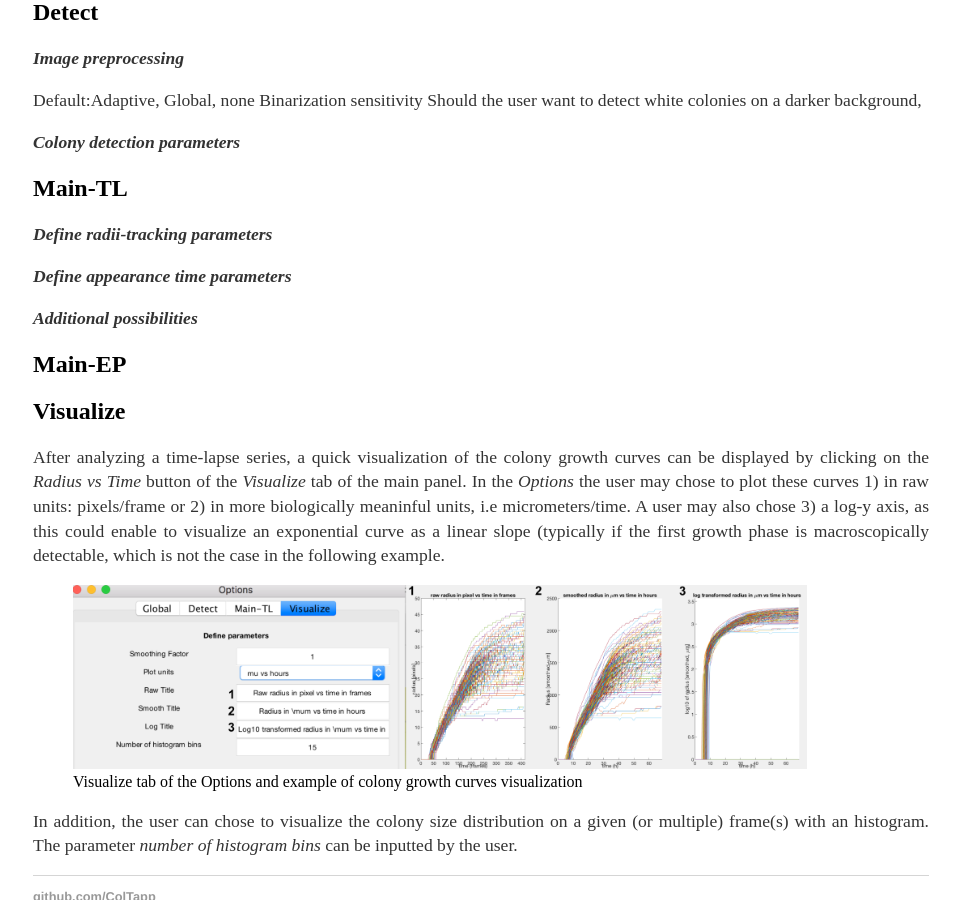
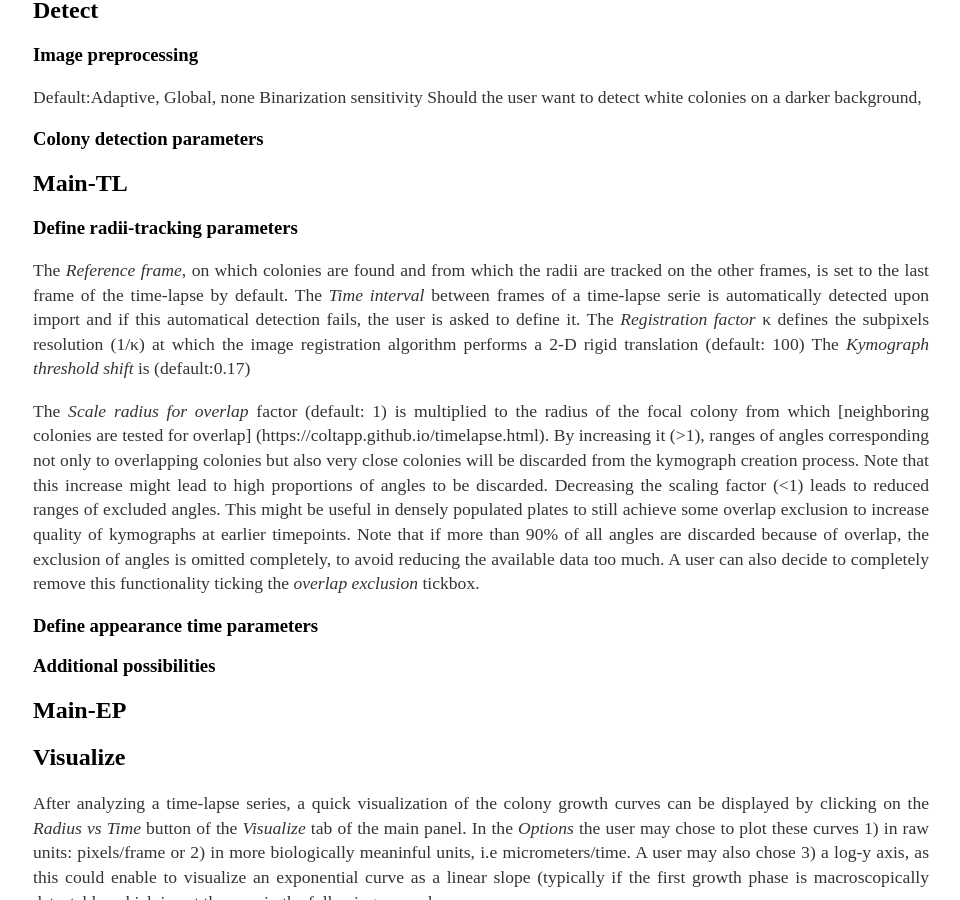
Before and after one commit to ColTapp/ColTapp.github.io, a Jekyll site: the page built from options.md, in a window 1280 px wide and 900 px high, scrolled down 2534 px. Shown: the whole window, without its empty margins (159-1119 px from the left). Built offline with Jekyll 4.4.1, drawn with Linux system fonts in a browser that asks for light colours.

Commit message:
Update options.md

```diff
--- a/options.md
+++ b/options.md
@@ -18,7 +18,7 @@ Using one of the three RGB channels is computationally quick and generally preci
   <figcaption> Global tab of the Options (Part of Fig. S2 of the publication) and grayscale conversion methods </figcaption>
 </figure>
 
-***Visualize on image***
+### Visualize on image
 
 The user can use toggles to chose which data should be visualized directly on the images in the main panel.
 <figure>
@@ -27,36 +27,45 @@ The user can use toggles to chose which data should be visualized directly on th
 </figure>
 The _Redefine lighting correction area_ button allows a user to chose a new subset of the image as input to the [lighting correction algorithm](https://coltapp.github.io/detect.html).
 
-***Reference growth data***
+### Reference growth data
 
 When extracted a automatically from an analyzed control experiment, the [reference appearance time](https://coltapp.github.io/refparam.html) of that experiment is
 averaged using the mean, by default. Yet, users concerned by the presence of outliers in the growth control experiment may chose to use the median (or any user-defined quantile) via this tab.
 
-***Save options***
+### Save options
 
 Autosave, back-up save
 
-***Reset active list***
+### Reset active list
 
 ColTapp allows to group colonies into [lists](https://coltapp.github.io/detect.html) to use certain downstream functions only on the indicated subset of colonies. User can remove all colonies from the active list on the main panel with this button.
 
 ## Detect
 
-***Image preprocessing***
+### Image preprocessing
 
 Default:Adaptive, Global, none
 Binarization sensitivity
 Should the user want to detect white colonies on a darker background,
 
-***Colony detection parameters***
+### Colony detection parameters
 
 ## Main-TL
 
-***Define radii-tracking parameters***
+### Define radii-tracking parameters
+The _Reference frame_, on which colonies are found and from which the radii are tracked on the other frames, is set to the last frame of the time-lapse by default.
+The _Time interval_ between frames of a time-lapse serie is automatically detected upon import and if this automatical detection fails, the user is asked to define it.
+The _Registration factor_ κ defines the subpixels resolution (1/κ) at which the image registration algorithm performs a 2-D rigid translation (default: 100)
+The _Kymograph threshold shift_ is (default:0.17)
 
-***Define appearance time parameters***
+The _Scale radius for overlap_ factor (default: 1) is multiplied to the radius of the focal colony from which [neighboring colonies are tested for overlap] (https://coltapp.github.io/timelapse.html). By increasing it (>1), ranges of angles corresponding not only to overlapping colonies but also very close colonies will be discarded from the kymograph creation process. Note that this increase might lead to high proportions of angles to be discarded. Decreasing the scaling factor (<1) leads to reduced ranges of excluded angles. This might be useful in densely populated plates to still achieve some overlap exclusion to increase quality of kymographs at earlier timepoints. Note that if more than 90% of all angles are discarded because of overlap, the exclusion of angles is omitted completely, to avoid reducing the available data too much.
+A user can also decide to completely remove this functionality ticking the _overlap exclusion_ tickbox.
 
-***Additional possibilities***
+
+### Define appearance time parameters
+
+### Additional possibilities
+
 
 ## Main-EP
 
```
